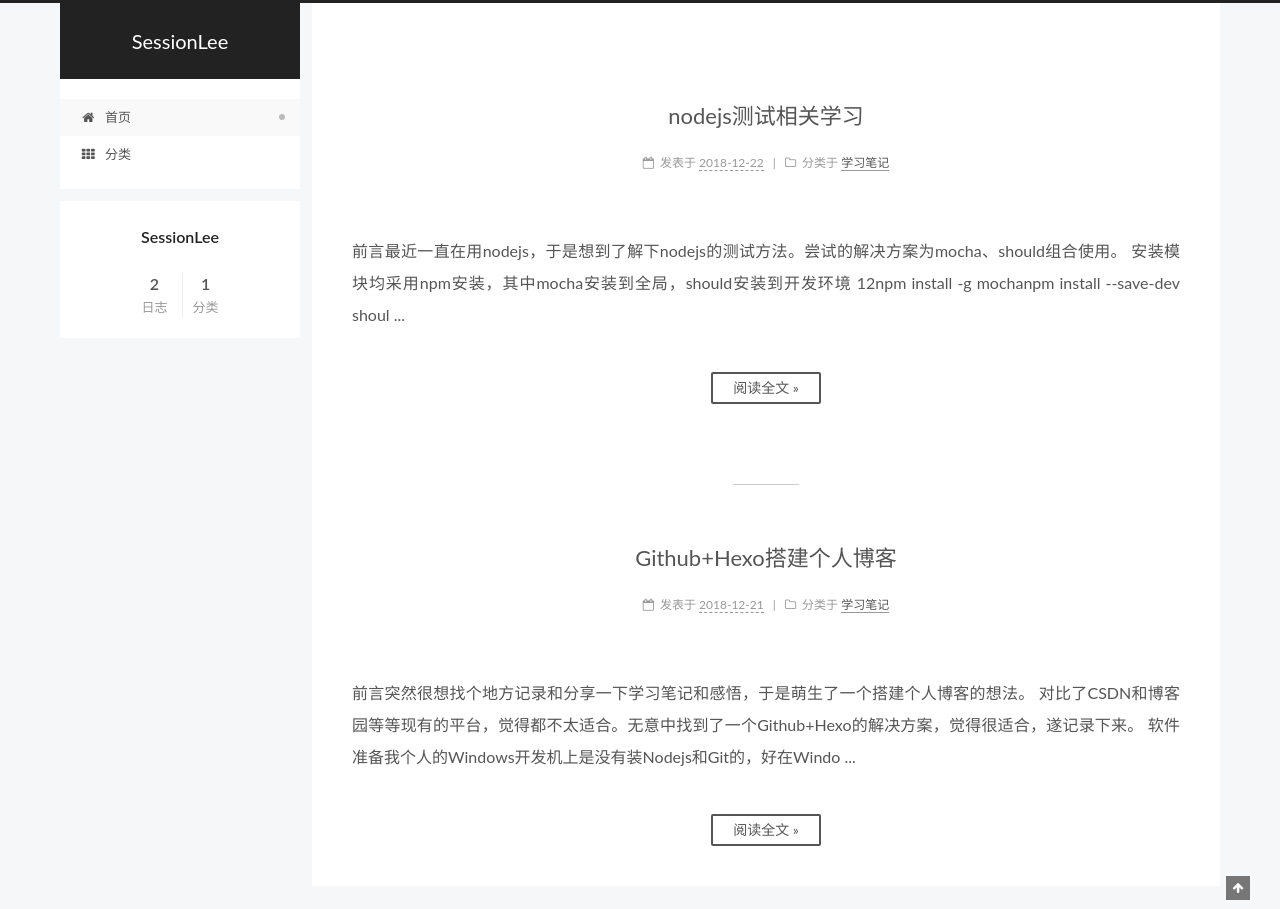
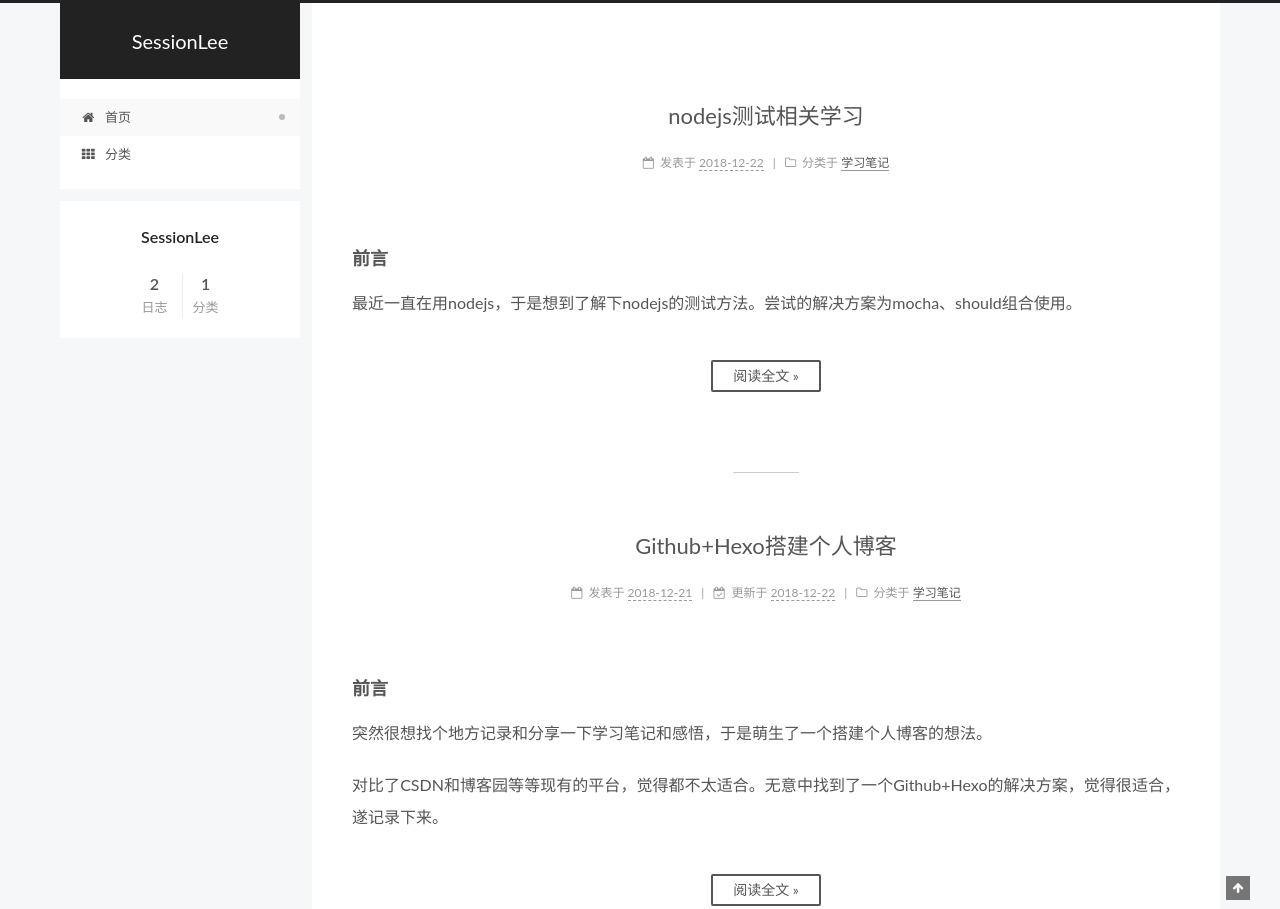
Before and after one commit to SessionLee/SessionLee.github.io, a plain HTML site: page index.html in a window 1280 px wide. Shown: the top 909 px of the page. Drawn offline with Linux system fonts and the light colour scheme.

Commit message:
Site updated: 2018-12-22 17:03:03

```diff
--- a/index.html
+++ b/index.html
@@ -337,7 +337,7 @@
 
 
 
-              <time title="创建时间：2018-12-22 16:57:08 / 修改时间：16:57:43" itemprop="dateCreated datePublished" datetime="2018-12-22T16:57:08+08:00">2018-12-22</time>
+              <time title="创建时间：2018-12-22 16:57:08 / 修改时间：17:02:44" itemprop="dateCreated datePublished" datetime="2018-12-22T16:57:08+08:00">2018-12-22</time>
 
 
 
@@ -394,11 +394,7 @@
 
 
 
-
-          前言最近一直在用nodejs，于是想到了解下nodejs的测试方法。尝试的解决方案为mocha、should组合使用。
-安装模块均采用npm安装，其中mocha安装到全局，should安装到开发环境
-12npm install -g mochanpm install --save-dev shoul
-          ...
+          <h3 id="前言"><a href="#前言" class="headerlink" title="前言"></a>前言</h3><p>最近一直在用nodejs，于是想到了解下nodejs的测试方法。尝试的解决方案为mocha、should组合使用。</p>
           <!--noindex-->
 
             <div class="post-button text-center">
@@ -507,12 +503,24 @@
 
 
 
-              <time title="创建时间：2018-12-21 11:41:34 / 修改时间：12:07:53" itemprop="dateCreated datePublished" datetime="2018-12-21T11:41:34+08:00">2018-12-21</time>
+              <time title="创建时间：2018-12-21 11:41:34" itemprop="dateCreated datePublished" datetime="2018-12-21T11:41:34+08:00">2018-12-21</time>
 
 
 
 
 
+
+
+                <span class="post-meta-divider">|</span>
+
+
+                <span class="post-meta-item-icon">
+                  <i class="fa fa-calendar-check-o"></i>
+                </span>
+
+                  <span class="post-meta-item-text">更新于</span>
+
+                <time title="修改时间：2018-12-22 17:02:55" itemprop="dateModified" datetime="2018-12-22T17:02:55+08:00">2018-12-22</time>
 
 
           </span>
@@ -564,11 +572,8 @@
 
 
 
-
-          前言突然很想找个地方记录和分享一下学习笔记和感悟，于是萌生了一个搭建个人博客的想法。
-对比了CSDN和博客园等等现有的平台，觉得都不太适合。无意中找到了一个Github+Hexo的解决方案，觉得很适合，遂记录下来。
-软件准备我个人的Windows开发机上是没有装Nodejs和Git的，好在Windo
-          ...
+          <h3 id="前言"><a href="#前言" class="headerlink" title="前言"></a>前言</h3><p>突然很想找个地方记录和分享一下学习笔记和感悟，于是萌生了一个搭建个人博客的想法。</p>
+<p>对比了CSDN和博客园等等现有的平台，觉得都不太适合。无意中找到了一个Github+Hexo的解决方案，觉得很适合，遂记录下来。</p>
           <!--noindex-->
 
             <div class="post-button text-center">
```
Also changed, not shown: 2018/12/21/Github-Hexo搭建个人博客/index.html (+18 -5 lines), 2018/12/22/nodejs测试相关学习/index.html (+6 -5 lines).
